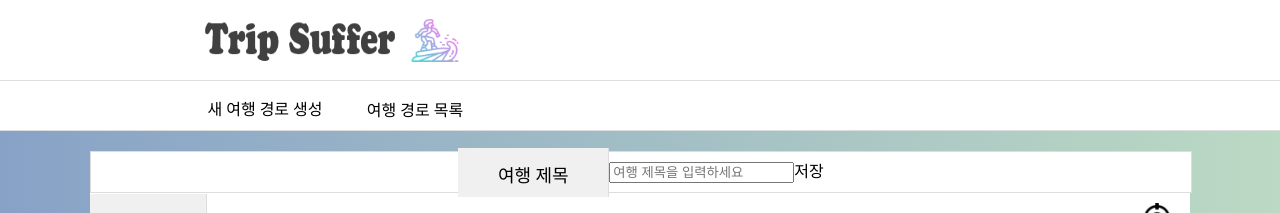
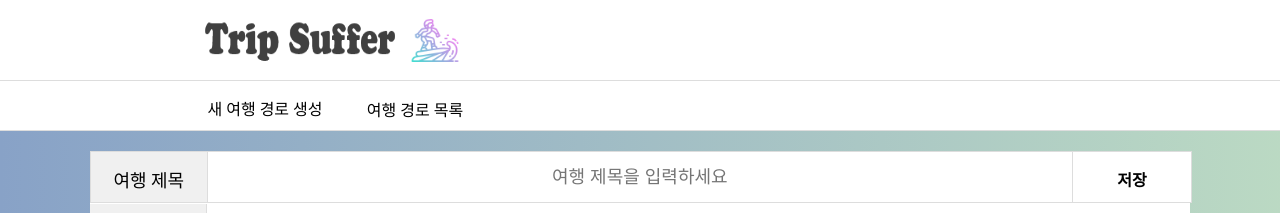
Before and after one commit to choikwangil95/Project-ICT_Capston_design, a Django app: page /new_route/ in a window 1280 px wide. Shown: the top 213 px of the page. Run offline with Django 3.2, Linux system fonts and the light colour scheme; style sheets or scripts are compiled from the project's sources; some libraries are stand-ins or nearby versions.

Commit message:
main 과 newRoute 생성 분리

```diff
--- a/home/static/css/home.scss
+++ b/home/static/css/home.scss
@@ -136,27 +136,14 @@ header{
       z-index: 99;
       border: 0.1px solid $border-line;
       background-color: white;
-      display: flex;
-      align-items: center;
-      justify-content: center;
-      flex-direction: row;
-      height: 40px;
-      margin-right: 10px;
-      width: 100%;
 
-      &__name{
-        display: flex;
-        align-items: center;
-        justify-content: center;
-        padding-top: 8px;
-        font-size: 18px;
-        background-color: rgb(240, 240, 240);
-        width: 150px;
-        height: 41px;
-        border-right: 1px solid $border_line;
 
+
+      &__get{
+        &__title{
+          display:none;
+        }
       }
-
     }
 
     .position{
--- a/home/static/css/toggles.scss
+++ b/home/static/css/toggles.scss
@@ -6,6 +6,7 @@
   justify-content: center;
   width: 100%;
   height: 50px;
+  background-color:white;
 
   .title__name{
     display: flex;
--- a/home/templates/home.html
+++ b/home/templates/home.html
@@ -16,7 +16,7 @@
   <div class="container">
     <header>
       <div class="header__top">
-        <div class="service"><img src="{% static 'img/name.png' %}"></div>
+        <div class="service" onclick="location.href='/'"><img src="{% static 'img/name.png' %}"></div>
         <div class="service__logo"><img src="{% static 'img/logo.png' %}"></div>
       </div>
       <div class="header__bottom">
--- a/home/templates/newRoute.html
+++ b/home/templates/newRoute.html
@@ -30,7 +30,7 @@
         </header>
         <div class="main">
             <div class="main__container">
-                <div class="title">
+                <div class="title title--display">
                     <div class="title__name">여행 제목</div>
                     <div class="title__map"><input id="title__input" onkeyup="getTitle()" type="text"
                             placeholder="여행 제목을 입력하세요">
```
Also changed, not shown: other parts of home/static/css/home.scss (+0 -24 lines), other parts of home/templates/newRoute.html (+2 -1 lines), home/static/js/toggle.js (added, +13 -0 lines).
